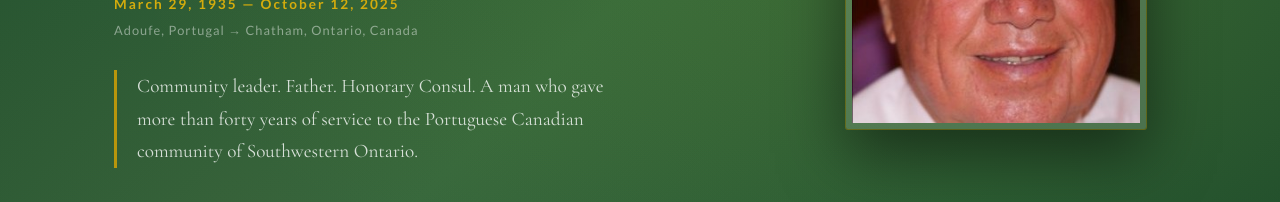
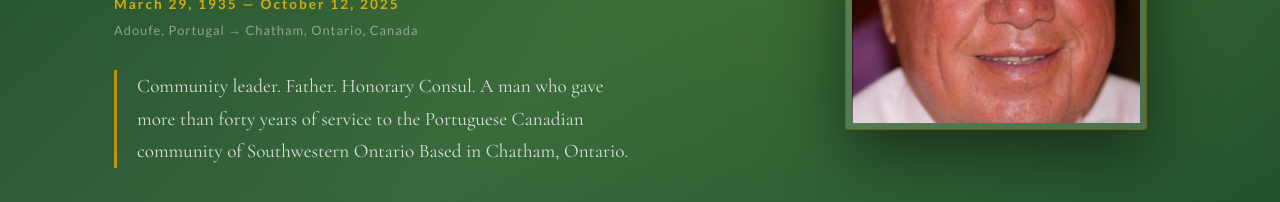
Before and after one commit to dofornop/antonio-doforno-website, a React (Create React App) app: page /#/ in a window 1280 px wide. Shown: the part 491-693 px from the top of the page. Built offline with nearby package versions, Linux system fonts and the light colour scheme; a web font is replaced by a local one.

Commit message:
Update tagline on Home page

```diff
--- a/src/pages/Home.jsx
+++ b/src/pages/Home.jsx
@@ -18,7 +18,7 @@ export default function Home() {
             <p className="hero__tagline">
               Community leader. Father. Honorary Consul. A man who gave
               more than forty years of service to the Portuguese Canadian community
-              of Southwestern Ontario.
+              of Southwestern Ontario Based in Chatham, Ontario.
             </p>
             <div className="hero__actions">
               <Link to="/story" className="btn-primary">Read His Story</Link>
```
